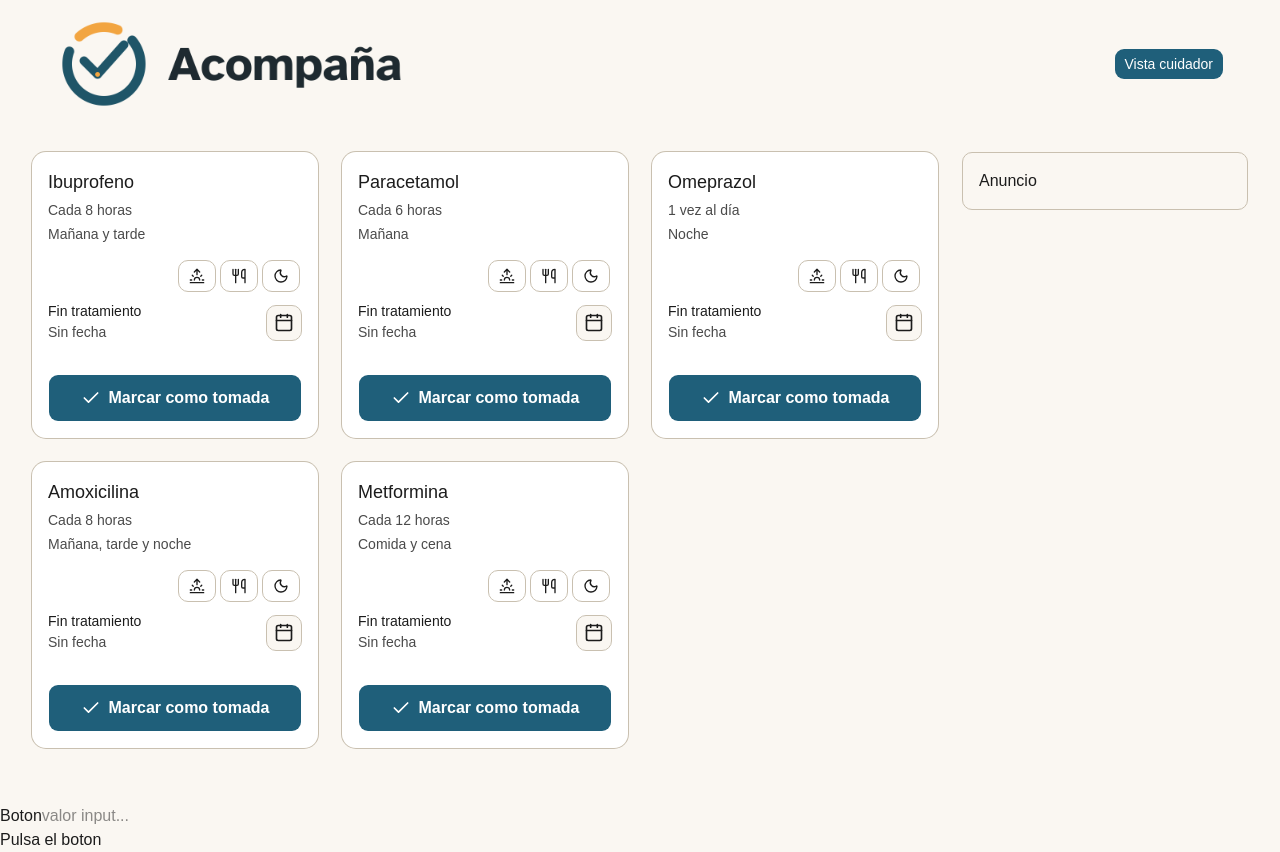
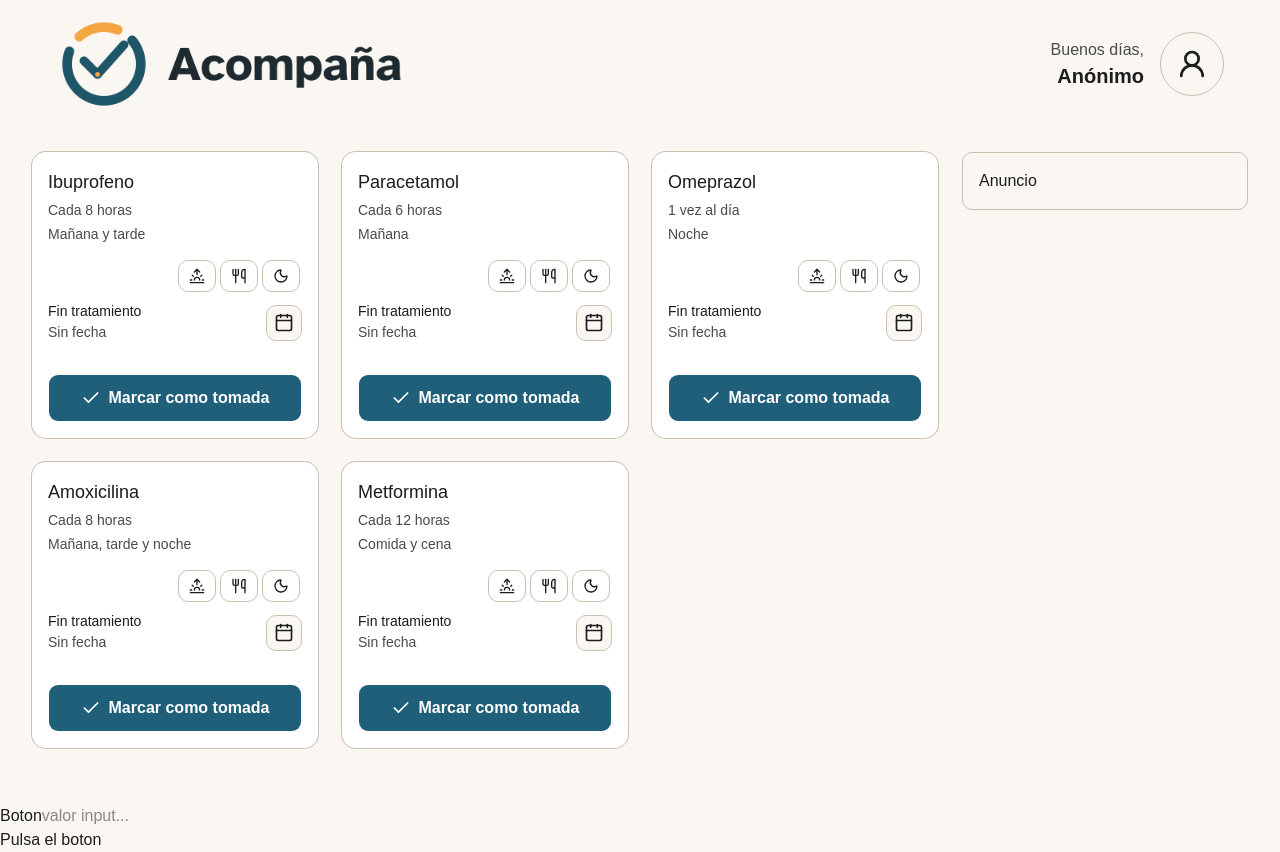
Before and after one commit to ElBotijo77/Interfaces, a React (Vite) app in the folder 1ºTrimestre/01-hello-jsx/: page / in a window 1280 px wide. Built offline with nearby package versions, Linux system fonts and the light colour scheme.

Commit message:
feat(header): replace caregiver button with user greeting and profile link

```diff
--- a/1ºTrimestre/01-hello-jsx/src/components/layout/Header.jsx
+++ b/1ºTrimestre/01-hello-jsx/src/components/layout/Header.jsx
@@ -1,4 +1,4 @@
-import { Button } from "@/components/ui/button";
+import { PerfilUsuario } from "@/components/layout/PerfilUsuario";
 import { useScroll } from "@/hooks/useScroll";
 import { cn } from "@/lib/utils";
 import logo from "@/assets/logo-lema.png";
@@ -22,9 +22,7 @@ export function Header() {
       <nav className="hidden md:flex items-center gap-6"></nav>
 
       {/* Derecha: acciones */}
-      <div className="flex items-center gap-3">
-        <Button>Vista cuidador</Button>
-      </div>
+      <PerfilUsuario />
     </header>
   );
 }
--- /dev/null
+++ b/1ºTrimestre/01-hello-jsx/src/components/layout/PerfilUsuario.jsx
@@ -0,0 +1,29 @@
+import { UserRound } from "lucide-react";
+import { buttonVariants } from "@/components/ui/button";
+import { cn } from "@/lib/utils";
+
+// Uso de un prop para su facil escalado
+export function PerfilUsuario({ nombre = "Anónimo" }) {
+  return (
+    <div className="flex items-center gap-4">
+      {/* Saludo en dos líneas, alineado hacia el icono */}
+      <p className="flex flex-col text-right leading-tight">
+        <span className="text-base text-muted-foreground">Buenos días,</span>
+        <span className="text-xl font-semibold">{nombre}</span>
+      </p>
+
+      {/* Enlace a la página de perfil */}
+      <a
+        href="/perfil"
+        aria-label="Ir a mi perfil"
+        title="Mi perfil"
+        className={cn(
+          buttonVariants({ variant: "outline", size: "icon-lg" }),
+          "size-16 rounded-full",
+        )}
+      >
+        <UserRound className="size-8" />
+      </a>
+    </div>
+  );
+}
```
